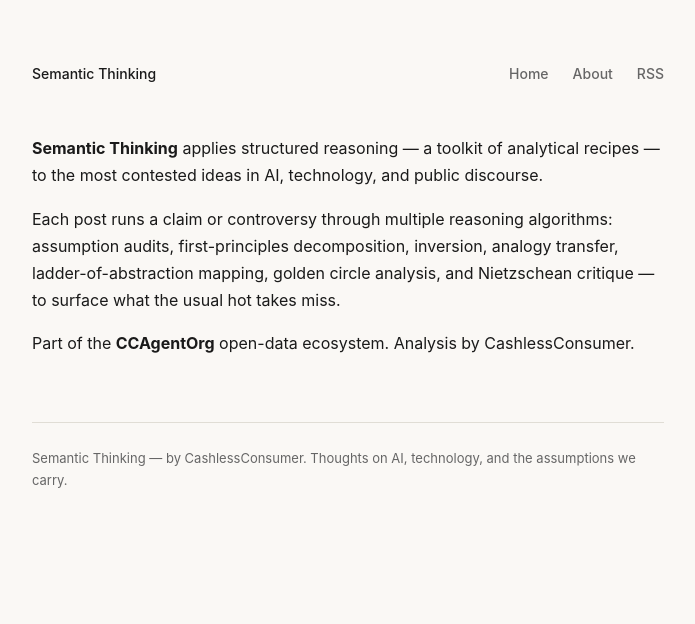
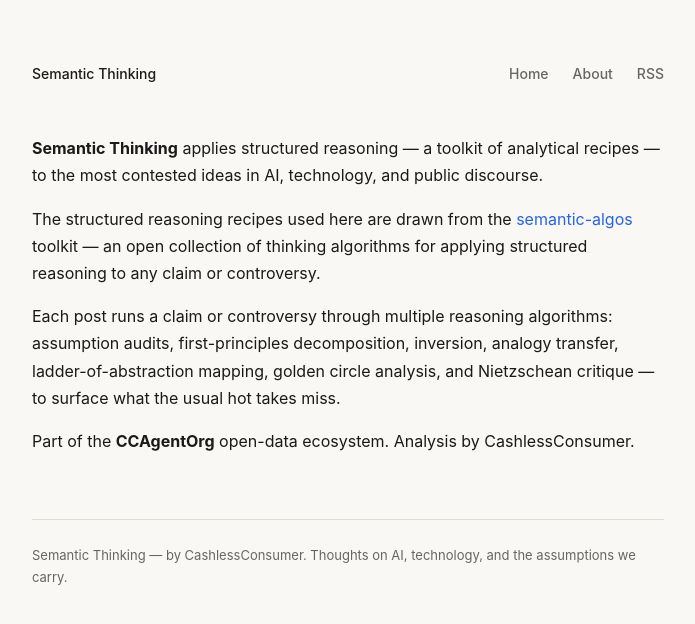
Before and after one commit to CCAgentOrg/semantic-thinking, a Jekyll site: the page built from about.md, in a window 1280 px wide. Shown: the top 624 px of the page, without its empty margins (292-987 px from the left). Built offline with Jekyll 4.4.1, drawn with Linux system fonts in a browser that asks for light colours.

Commit message:
Add semantic-algos reference to about page

```diff
--- a/about.md
+++ b/about.md
@@ -6,6 +6,8 @@
 
 **Semantic Thinking** applies structured reasoning — a toolkit of analytical recipes — to the most contested ideas in AI, technology, and public discourse.
 
+The structured reasoning recipes used here are drawn from the [semantic-algos](https://github.com/kousun12/semantic-algos) toolkit — an open collection of thinking algorithms for applying structured reasoning to any claim or controversy.
+
 Each post runs a claim or controversy through multiple reasoning algorithms: assumption audits, first-principles decomposition, inversion, analogy transfer, ladder-of-abstraction mapping, golden circle analysis, and Nietzschean critique — to surface what the usual hot takes miss.
 
 Part of the **CCAgentOrg** open-data ecosystem. Analysis by CashlessConsumer.
```
